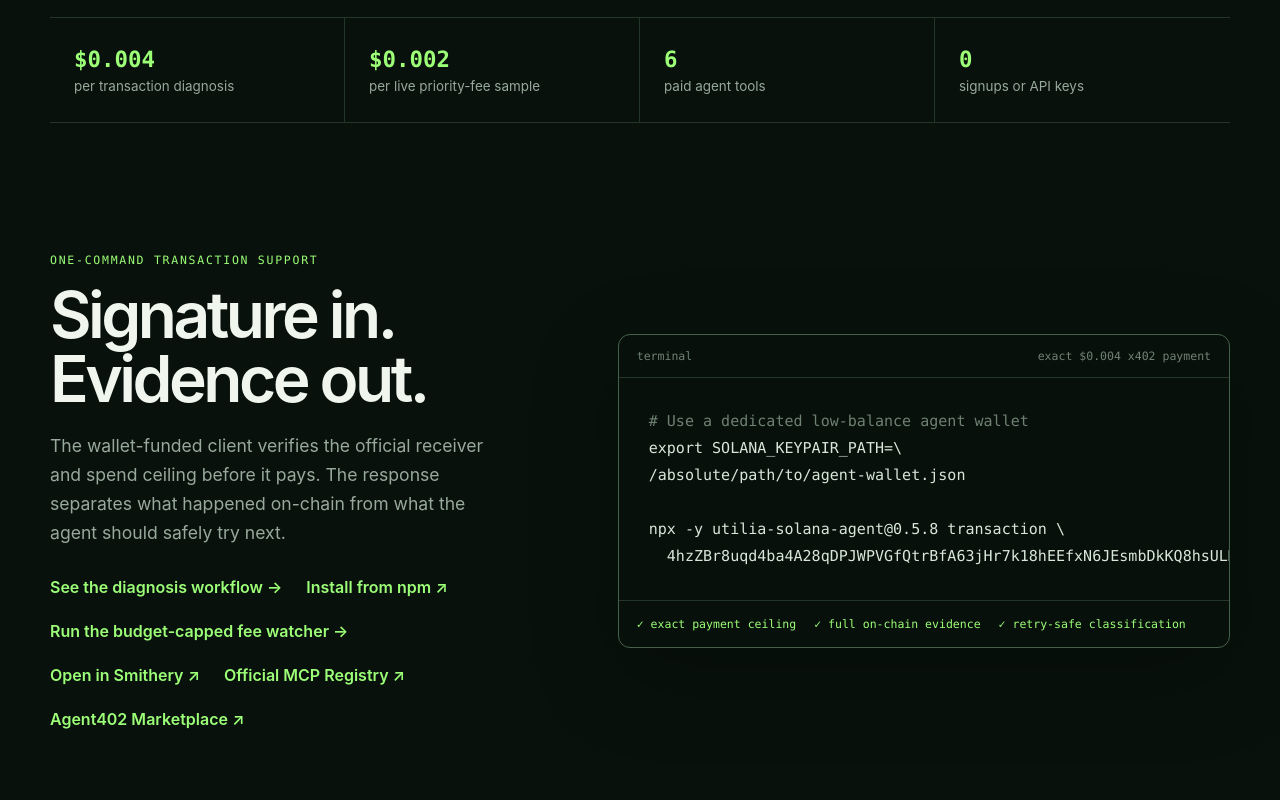
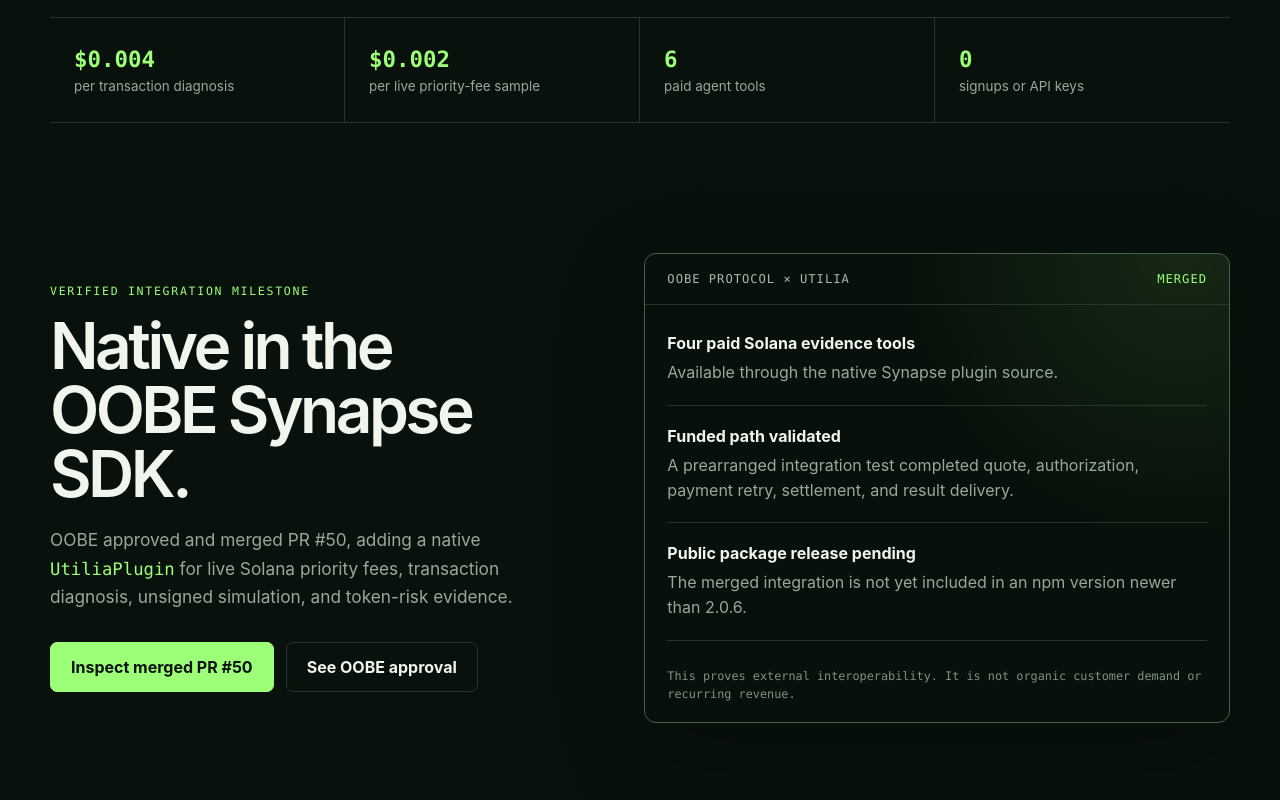
Before and after one commit to mohamedkuch/Utilia, a website: page public/index.html in a window 1280 px wide. Shown: the part 800-1600 px from the top of the page. Drawn offline with Linux system fonts and the light colour scheme.

Commit message:
Add OOBE integration proof

```diff
--- a/public/index.html
+++ b/public/index.html
@@ -95,6 +95,7 @@
         <a href="/solana-transaction-support">Transaction support</a>
         <a href="/priority-fees">Priority fees</a>
         <a href="/pdf-to-markdown">PDF converter</a>
+        <a href="#integrations">Integrations</a>
         <a href="#mcp">MCP</a>
         <a class="nav-cta" href="#install">
           Diagnose a transaction
@@ -166,6 +167,74 @@
         <div><strong>$0.002</strong><span>per live priority-fee sample</span></div>
         <div><strong>6</strong><span>paid agent tools</span></div>
         <div><strong>0</strong><span>signups or API keys</span></div>
+      </section>
+
+      <section
+        class="section integration-proof-section"
+        id="integrations"
+        aria-labelledby="integration-proof-title"
+      >
+        <div class="integration-proof-copy">
+          <p class="kicker">VERIFIED INTEGRATION MILESTONE</p>
+          <h2 id="integration-proof-title">
+            Native in the OOBE Synapse SDK.
+          </h2>
+          <p>
+            OOBE approved and merged PR #50, adding a native
+            <code>UtiliaPlugin</code> for live Solana priority fees,
+            transaction diagnosis, unsigned simulation, and token-risk
+            evidence.
+          </p>
+          <div class="integration-actions">
+            <a
+              class="button button-primary"
+              href="https://github.com/OOBE-PROTOCOL/synapse-client-sdk/pull/50"
+              target="_blank"
+              rel="noreferrer"
+            >
+              Inspect merged PR #50
+            </a>
+            <a
+              class="button button-secondary"
+              href="https://x.com/OOBEonSol/status/2081829005083156918"
+              target="_blank"
+              rel="noreferrer"
+            >
+              See OOBE approval
+            </a>
+          </div>
+        </div>
+
+        <article class="integration-proof-card">
+          <div class="integration-proof-topline">
+            <span>OOBE PROTOCOL × UTILIA</span>
+            <span class="integration-status">MERGED</span>
+          </div>
+          <ul class="integration-facts">
+            <li>
+              <strong>Four paid Solana evidence tools</strong>
+              <span>Available through the native Synapse plugin source.</span>
+            </li>
+            <li>
+              <strong>Funded path validated</strong>
+              <span>
+                A prearranged integration test completed quote, authorization,
+                payment retry, settlement, and result delivery.
+              </span>
+            </li>
+            <li>
+              <strong>Public package release pending</strong>
+              <span>
+                The merged integration is not yet included in an npm version
+                newer than 2.0.6.
+              </span>
+            </li>
+          </ul>
+          <p class="integration-disclosure">
+            This proves external interoperability. It is not organic customer
+            demand or recurring revenue.
+          </p>
+        </article>
       </section>
 
       <section
--- a/public/style.css
+++ b/public/style.css
@@ -272,6 +272,79 @@
 .trust-strip span {
   color: var(--muted);
   font-size: 0.84rem;
+}
+.integration-proof-section {
+  display: grid;
+  grid-template-columns: minmax(0, 0.9fr) minmax(480px, 1.1fr);
+  gap: clamp(50px, 9vw, 120px);
+  align-items: center;
+}
+.integration-proof-copy > p:not(.kicker) {
+  max-width: 560px;
+  color: var(--muted);
+  font-size: 1.08rem;
+  line-height: 1.65;
+}
+.integration-proof-copy code {
+  color: var(--green);
+}
+.integration-actions {
+  display: flex;
+  flex-wrap: wrap;
+  gap: 12px;
+  margin-top: 30px;
+}
+.integration-proof-card {
+  overflow: hidden;
+  border: 1px solid #45614b;
+  border-radius: 12px;
+  background:
+    radial-gradient(circle at 92% 0%, rgb(156 255 119 / 10%), transparent 18rem),
+    #07100a;
+  box-shadow: 0 26px 90px rgb(0 0 0 / 22%);
+}
+.integration-proof-topline {
+  display: flex;
+  justify-content: space-between;
+  gap: 20px;
+  padding: 18px 22px;
+  border-bottom: 1px solid var(--line);
+  color: #aab8ad;
+  font-family: var(--mono);
+  font-size: 0.76rem;
+  letter-spacing: 0.08em;
+}
+.integration-status {
+  color: var(--green);
+}
+.integration-facts {
+  list-style: none;
+  margin: 0;
+  padding: 8px 22px;
+}
+.integration-facts li {
+  padding: 20px 0;
+  border-bottom: 1px solid var(--line);
+}
+.integration-facts strong,
+.integration-facts span {
+  display: block;
+}
+.integration-facts strong {
+  margin-bottom: 7px;
+  color: var(--ink);
+}
+.integration-facts span {
+  color: var(--muted);
+  line-height: 1.55;
+}
+.integration-disclosure {
+  margin: 0;
+  padding: 18px 22px;
+  color: #7f9284;
+  font-family: var(--mono);
+  font-size: 0.74rem;
+  line-height: 1.55;
 }
 .section {
   padding: 130px 0;
@@ -620,11 +693,13 @@
     transform: none;
   }
   .install-section,
+  .integration-proof-section,
   .mcp-section,
   .proof-section {
     grid-template-columns: 1fr;
   }
   .install-section,
+  .integration-proof-section,
   .mcp-section {
     gap: 60px;
   }
@@ -680,6 +755,9 @@
   .install-section {
     grid-template-columns: minmax(0, 1fr);
   }
+  .integration-actions .button {
+    width: 100%;
+  }
   .code-panel pre {
     padding: 22px 18px;
   }
--- a/scripts/validate-site.mjs
+++ b/scripts/validate-site.mjs
@@ -117,6 +117,12 @@
   "transaction_command_copied",
   "Paste the transaction signature",
   "https://api.utilia.ink/guides/transaction-diagnosis",
+  "Native in the OOBE Synapse SDK.",
+  "https://github.com/OOBE-PROTOCOL/synapse-client-sdk/pull/50",
+  "https://x.com/OOBEonSol/status/2081829005083156918",
+  "A prearranged integration test completed quote",
+  "Public package release pending",
+  "It is not organic customer",
 ]) {
   assert.equal(
     publicText.includes(required),
```
